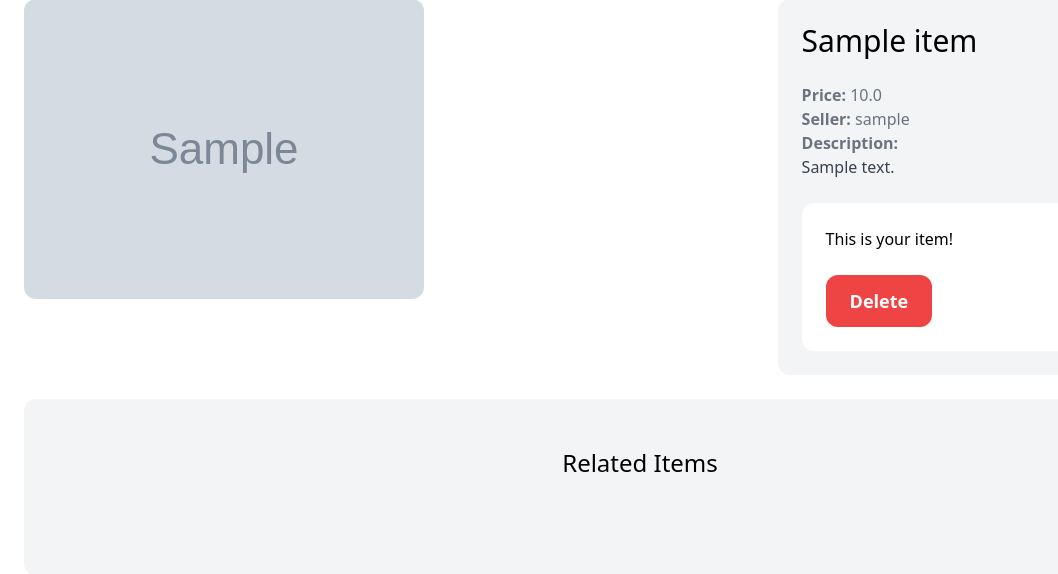
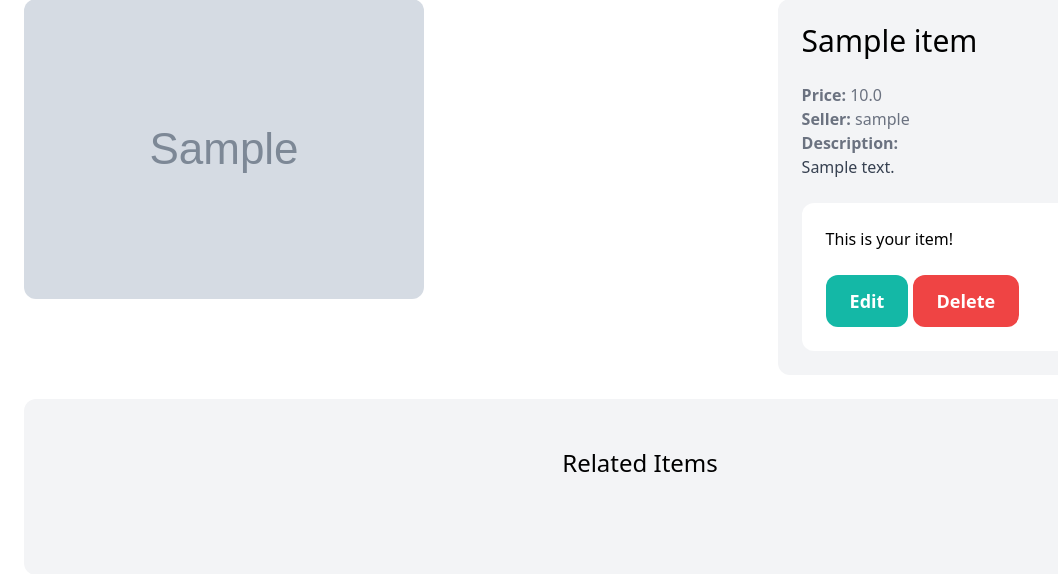
Before and after one commit to woobrendan/django_tutorial, a Django app: page /items/1/ in a window 1280 px wide. Shown: the part 102-676 px from the top of the page, without its empty margins (0-1058 px from the left). Run offline with Django 4.2, Linux system fonts and the light colour scheme; a user stored in the database is signed in; tables that the repository leaves empty hold one stand-in row (values such as "Sample post"); grey boxes marked "Sample" are stand-in pictures; some libraries are stand-ins or nearby versions.

Commit message:
add edit button

```diff
--- a/puddle/item/templates/item/detail.html
+++ b/puddle/item/templates/item/detail.html
@@ -23,8 +23,13 @@
             {% if request.user == item.created_by %}
                 <div class="mt-6 p-6 bg-white rounded-xl">
                     <p>This is your item!</p>
+                    <a href="#" class="inline-block mt-6 px-6 py-3 text-lg font-semibold bg-teal-500 text-white rounded-xl">
+                        Edit
+                    </a>
 
-                    <a href="{% url 'item:delete' item.id %}" class="inline-block mt-6 px-6 py-3 text-lg font-semibold bg-red-500 text-white rounded-xl">Delete</a>
+                    <a href="{% url 'item:delete' item.id %}" class="inline-block mt-6 px-6 py-3 text-lg font-semibold bg-red-500 text-white rounded-xl">
+                        Delete
+                    </a>
                 </div>
             {% else %}
                 <a href="#" class="inline-block mt-6 px-6 py-3 text-lg font-semibold bg-teal-500 text-white rounded-xl hover:bg-teal-700">Contact Seller </a>
```
